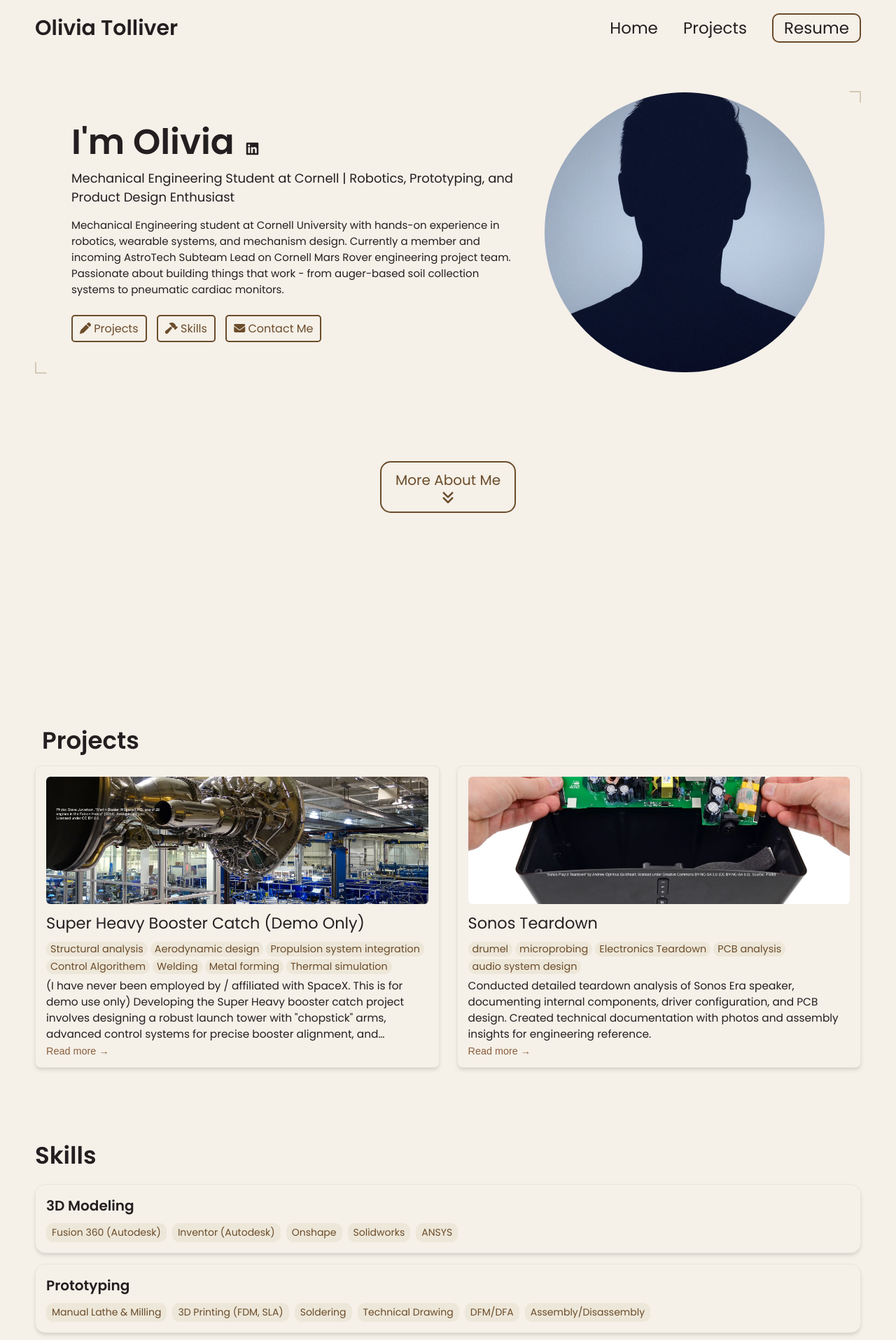
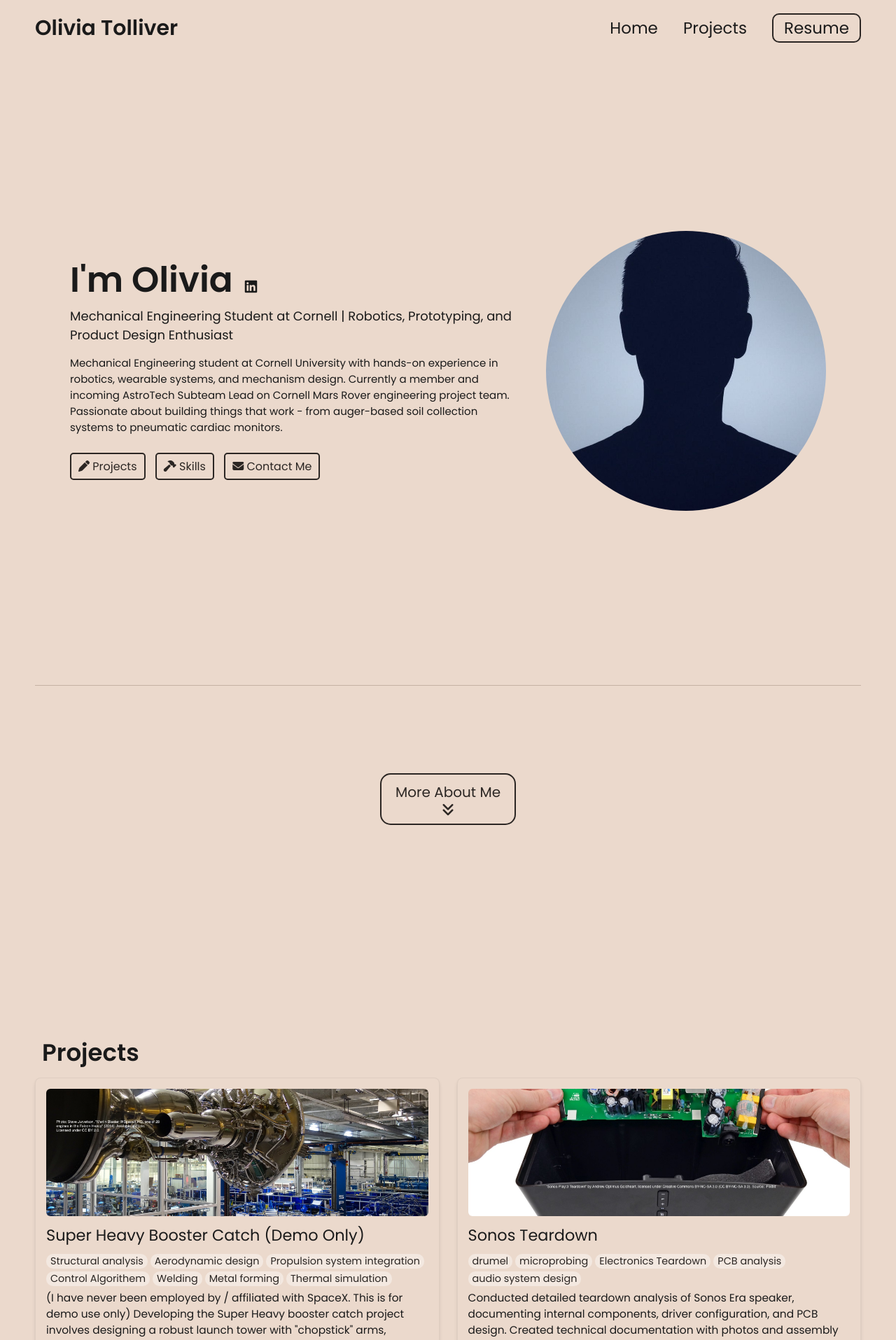
Before and after one commit to oliviatolliver/oliviatolliver.github.io, a Jekyll site: the page built from index.html, in a window 1280 px wide. Shown: the top 1915 px of the page at 70% size. Built offline with Jekyll 4.4.1, drawn with Linux system fonts in a browser that asks for light colours.

Commit message:
changed color scheme and hero margins

```diff
--- a/_config.yml
+++ b/_config.yml
@@ -82,12 +82,12 @@
 
 # Active theme (Updatethis to switch themes). Make sure to keep the indentation the same.
 colors: # this is the basic theme
-  text: "#231f20"
-  border: "#d4c9b5"
-  link: "#6b4c2a"
-  highlight: "#8b5e3c"
-  background: "#f5f0e8"
-  light_background: "#ede7d9"
+  text: "#1a1a1a"
+  border: "#c5b2a3"
+  link: "#2b2623"
+  highlight: "#2b2623"
+  background: "#ebd9cc"
+  light_background: "#f3e8e0"
 
 # FROM BETHANY JONES CANVA TEMPLATE
 # background and text: #e7dfd8  (background)  |  #231f20  (text)
--- a/css/styles.css
+++ b/css/styles.css
@@ -149,16 +149,10 @@
 /* SECTION 1: Hero */
 .hero-section {
     padding: 0 50px;
-    margin: 50px 0;
+    min-height: 100vh;
     display: flex;  /* This makes .hero-section a flex container */
-
-
-    border: 2px solid var(--border-color);
-    border-image: linear-gradient(
-        45deg, var(--border-color) 1%, transparent 1%, transparent 99%, var(--border-color) 99%
-        )
-        1;
-
+    align-items: center;
+    border-bottom: 1px solid var(--border-color);
 }
 
 .hero-section .group {
```
